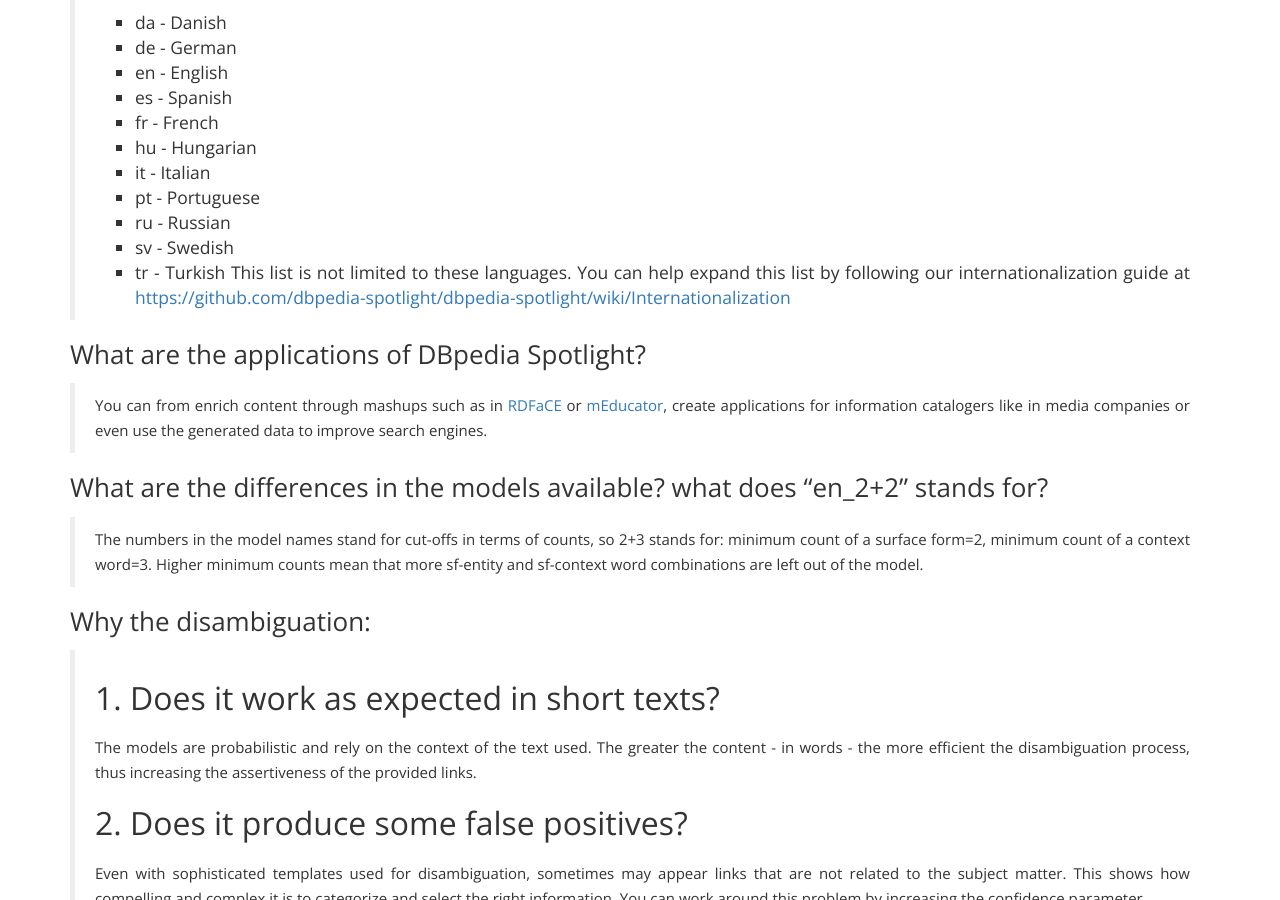
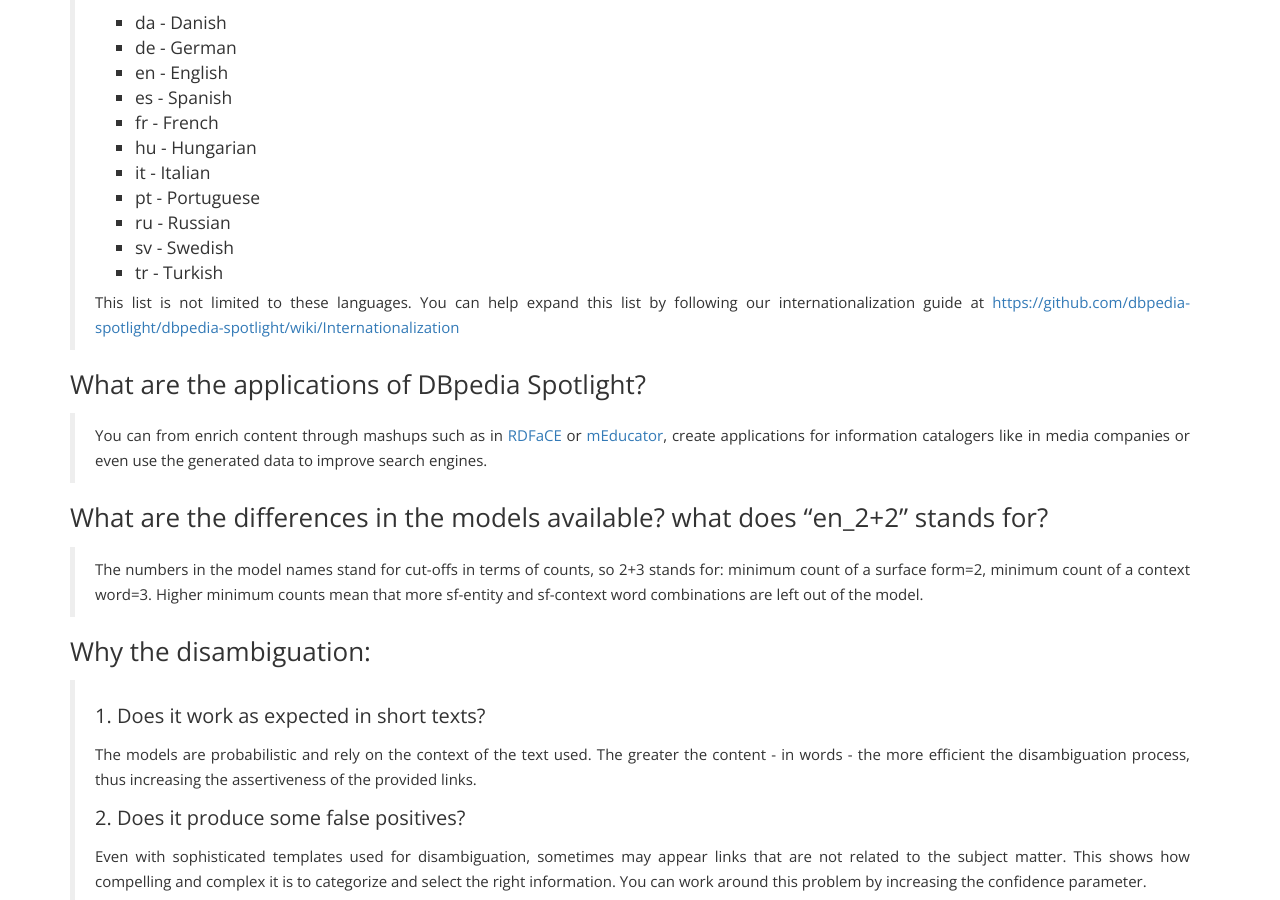
Before and after one commit to dbpedia-spotlight/dbpedia-spotlight.github.io, a Jekyll site: the page built from spotlight/faq.md, in a window 1280 px wide and 900 px high, scrolled down 2279 px. Built offline with Jekyll 4.4.1, drawn with Linux system fonts in a browser that asks for light colours; comment, search, counter and statistics services are not loaded; some of the changed lines change nothing that is shown.

Commit message:
Update faq.md

```diff
--- a/spotlight/faq.md
+++ b/spotlight/faq.md
@@ -42,20 +42,20 @@
 > * Swedish;
 > * Turkish.
 
-> To use, follow the steps in How to run at [https://github.com/dbpedia-spotlight/spotlight-docker](https://github.com/dbpedia-spotlight/spotlight-docker)
+> To use, follow the steps in How to run at [https://github.com/dbpedia-spotlight/spotlight-docker](https://github.com/dbpedia-spotlight/spotlight-docker){:target="_blank"}
 
 ### Where do I find the precompiled models?
 
 > Precompiled models are available at:
 
-> * Model: [http://model.dbpedia-spotlight.org](http://model.dbpedia-spotlight.org)
-> * Lucene: [http://lucene.dbpedia-spotlight.org](http://model.dbpedia-spotlight.org)
+> * Model: [http://model.dbpedia-spotlight.org](http://model.dbpedia-spotlight.org){:target="_blank"}
+> * Lucene: [http://lucene.dbpedia-spotlight.org](http://model.dbpedia-spotlight.org){:target="_blank"}
 
 ### Where can I find the tools to build the models?
 
 > The process of constructing models are available in Docker by approach - Model and Lucene. The instructions are available in the following links:
-> * Model: [https://github.com/dbpedia-spotlight/model-quickstarter](https://github.com/dbpedia-spotlight/model-quickstarter)
-> * Lucene: [https://github.com/dbpedia-spotlight/lucene-quickstarter](https://github.com/dbpedia-spotlight/lucene-quickstarter)
+> * Model: [https://github.com/dbpedia-spotlight/model-quickstarter](https://github.com/dbpedia-spotlight/model-quickstarter){:target="_blank"}
+> * Lucene: [https://github.com/dbpedia-spotlight/lucene-quickstarter](https://github.com/dbpedia-spotlight/lucene-quickstarter){:target="_blank"}
 
 ## What can I do to get better results in annotations?
 
@@ -63,7 +63,7 @@
 
 ## How do I build a template with my own data?
 
-> We have created a specific guide for this integration task. Visit Data Integration at [https://github.com/dbpedia-spotlight/dbpedia-spotlight/wiki/Data_Integration](https://github.com/dbpedia-spotlight/dbpedia-spotlight/wiki/Data_Integration)
+> We have created a specific guide for this integration task. Visit Data Integration at [https://github.com/dbpedia-spotlight/dbpedia-spotlight/wiki/Data_Integration](https://github.com/dbpedia-spotlight/dbpedia-spotlight/wiki/Data_Integration){:target="_blank"}
 
 ## Which languages are supported?
 
@@ -79,11 +79,12 @@
 > * ru - Russian
 > * sv - Swedish
 > * tr - Turkish
-> This list is not limited to these languages. You can help expand this list by following our internationalization guide at [https://github.com/dbpedia-spotlight/dbpedia-spotlight/wiki/Internationalization ](https://github.com/dbpedia-spotlight/dbpedia-spotlight/wiki/Internationalization)
+>
+> This list is not limited to these languages. You can help expand this list by following our internationalization guide at [https://github.com/dbpedia-spotlight/dbpedia-spotlight/wiki/Internationalization ](https://github.com/dbpedia-spotlight/dbpedia-spotlight/wiki/Internationalization){:target="_blank"}
 
 ### What are the applications of DBpedia Spotlight?
 
-> You can from enrich content through mashups such as in [RDFaCE](http://) or [mEducator](http://), create applications for information catalogers like in media companies or even use the generated data to improve search engines.
+> You can from enrich content through mashups such as in [RDFaCE](http://){:target="_blank"} or [mEducator](http://){:target="_blank"}, create applications for information catalogers like in media companies or even use the generated data to improve search engines.
 
 ### What are the differences in the models available? what does "en_2+2" stands for?
 > The numbers in the model names stand for cut-offs in terms of counts, so 2+3 stands for: minimum count of a surface form=2, minimum count of a context word=3.
@@ -92,7 +93,7 @@
 
 ### Why the disambiguation:
 
-> ## 1. Does it work as expected in short texts?
+> #### 1. Does it work as expected in short texts?
 > The models are probabilistic and rely on the context of the text used. The greater the content - in words - the more efficient the disambiguation process, thus increasing the assertiveness of the provided links.
-> ## 2. Does it produce some false positives?
+> #### 2. Does it produce some false positives?
 > Even with sophisticated templates used for disambiguation, sometimes may appear links that are not related to the subject matter. This shows how compelling and complex it is to categorize and select the right information. You can work around this problem by increasing the confidence parameter.
```
